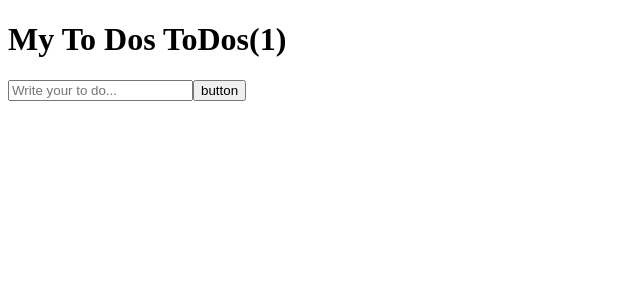
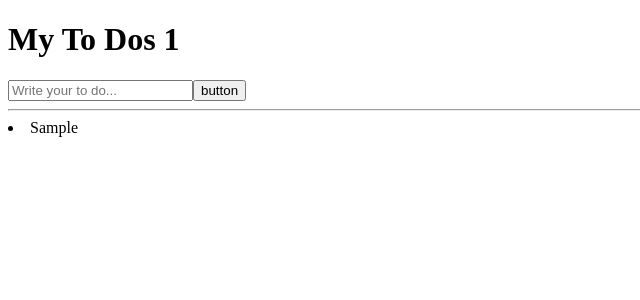
Before and after one commit to choijungmua/Movie_Project-FrontEnd, a React (Create React App) app in the folder react-movie-app/: page / in a window 1280 px wide. Both pictures are taken after typing "Sample" into the empty fields and a click on the button "button". Shown: the top 300 px of the page, without its empty margins (0-640 px from the left). Built offline with nearby package versions, Linux system fonts and the light colour scheme; the HTML template or start-up script is replaced by a standard one.

Commit message:
React / toDos_map

```diff
--- a/react-movie-app/src/App.js
+++ b/react-movie-app/src/App.js
@@ -1,8 +1,10 @@
-import { useState, useEffect } from "react";
+import { useState } from "react";
 function App() {
   const [toDo, setToDo] = useState("");
   const [toDos, setToDos] = useState([]);
-  const onChange = (e) => setToDo(e.target.value);
+  const onChange = (e) => {
+    setToDo(e.target.value);
+  };
   const onSubmit = (e) => {
     e.preventDefault();
     if (toDo === "") {
@@ -14,16 +16,19 @@ function App() {
   console.log(toDos);
   return (
     <div>
-      <h1>My To Dos ToDos({toDos.length})</h1>
+      <h1>My To Dos {toDos.length}</h1>
       <form onSubmit={onSubmit}>
         <input
           onChange={onChange}
           value={toDo}
-          type="text"
-          placeholder="Write your to do... "
+          placeholder="Write your to do..."
         />
         <button>button</button>
       </form>
+      <hr />
+      {toDos.map((item, index) => (
+        <li key={index}>{item}</li>
+      ))}
     </div>
   );
 }
```
